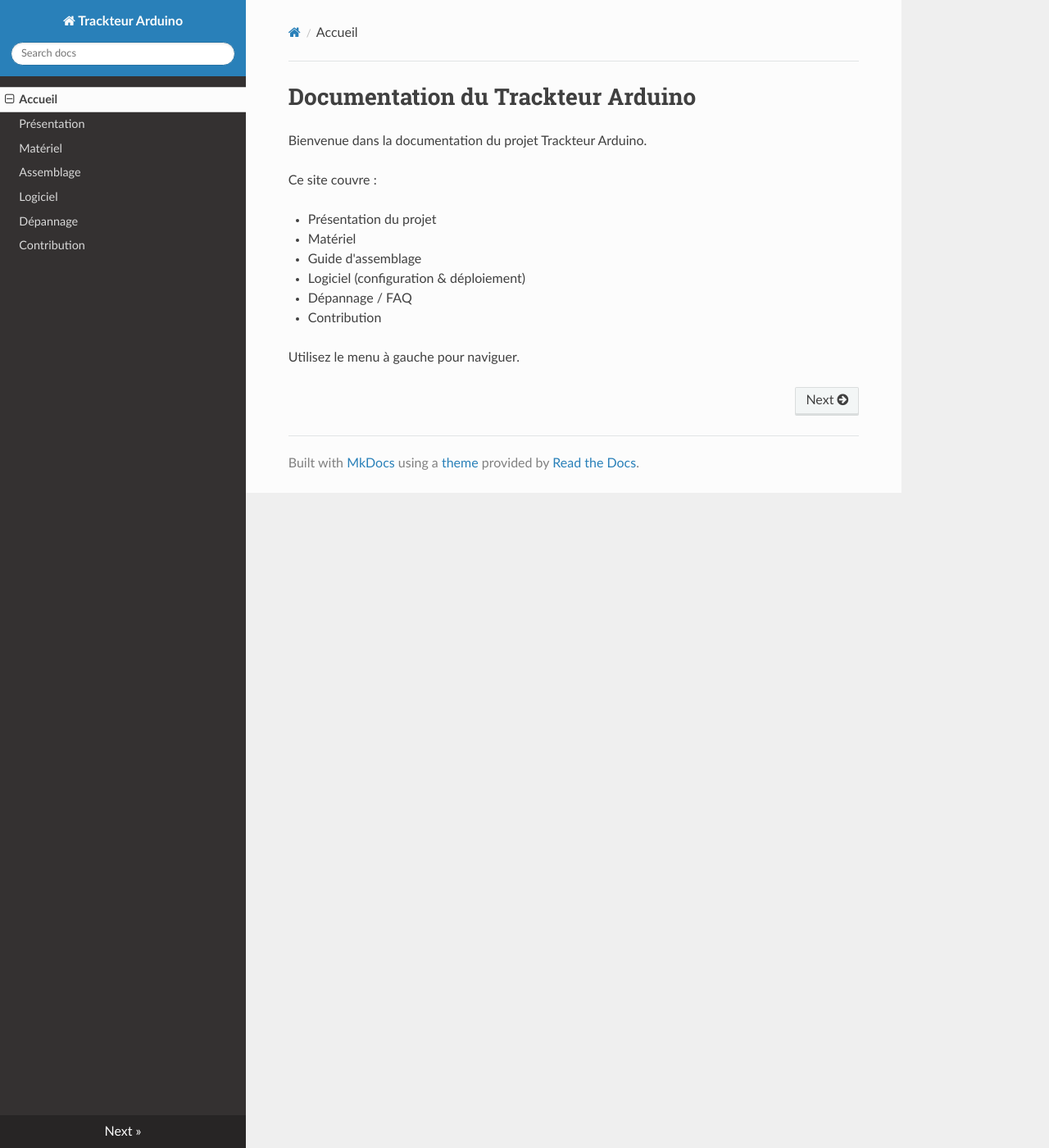
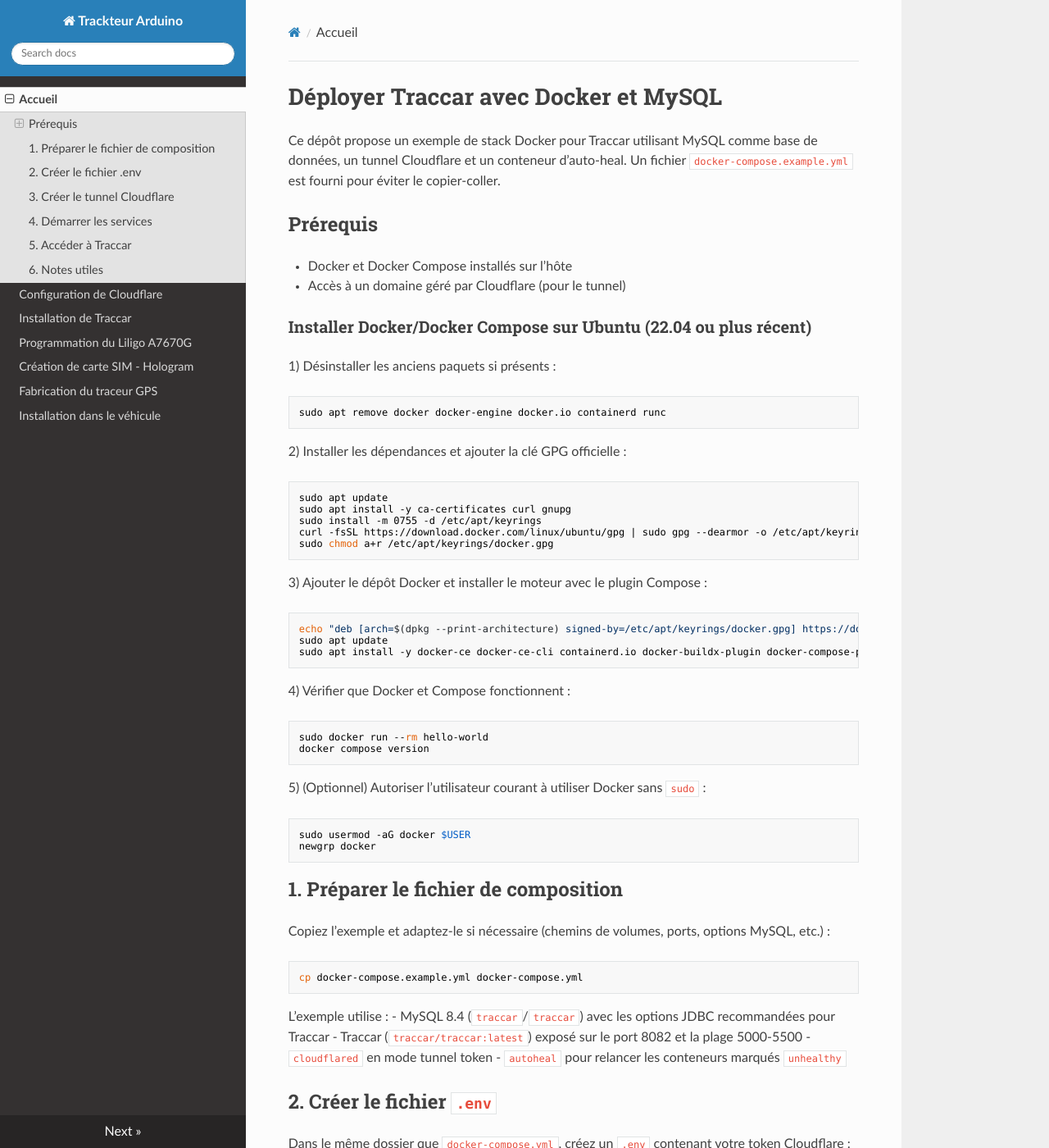
Before and after one commit to fpoisson2/trackteur, an MkDocs documentation site: the page built from docs/index.md, in a window 1280 px wide and 1400 px high. Shown: the whole window at 82% size. Built offline with MkDocs 1.6.1, drawn with Linux system fonts in a browser that asks for light colours; nearby versions of some CDN libraries; some of the changed text lies outside the part shown.

Commit message:
docs: Restructure documentation

````diff
--- a/docs/index.md
+++ b/docs/index.md
@@ -1,14 +1,91 @@
-# Documentation du Trackteur Arduino
+# Déployer Traccar avec Docker et MySQL
 
-Bienvenue dans la documentation du projet Trackteur Arduino.
+Ce dépôt propose un exemple de stack Docker pour Traccar utilisant MySQL comme base de données, un tunnel Cloudflare et un conteneur d’auto-heal. Un fichier `docker-compose.example.yml` est fourni pour éviter le copier-coller.
 
-Ce site couvre :
+## Prérequis
+- Docker et Docker Compose installés sur l’hôte
+- Accès à un domaine géré par Cloudflare (pour le tunnel)
 
-- Présentation du projet
-- Matériel
-- Guide d'assemblage
-- Logiciel (configuration & déploiement)
-- Dépannage / FAQ
-- Contribution
+### Installer Docker/Docker Compose sur Ubuntu (22.04 ou plus récent)
+1) Désinstaller les anciens paquets si présents :
+```bash
+sudo apt remove docker docker-engine docker.io containerd runc
+```
+2) Installer les dépendances et ajouter la clé GPG officielle :
+```bash
+sudo apt update
+sudo apt install -y ca-certificates curl gnupg
+sudo install -m 0755 -d /etc/apt/keyrings
+curl -fsSL https://download.docker.com/linux/ubuntu/gpg | sudo gpg --dearmor -o /etc/apt/keyrings/docker.gpg
+sudo chmod a+r /etc/apt/keyrings/docker.gpg
+```
+3) Ajouter le dépôt Docker et installer le moteur avec le plugin Compose :
+```bash
+echo "deb [arch=$(dpkg --print-architecture) signed-by=/etc/apt/keyrings/docker.gpg] https://download.docker.com/linux/ubuntu $(. /etc/os-release && echo "$VERSION_CODENAME") stable" | sudo tee /etc/apt/sources.list.d/docker.list > /dev/null
+sudo apt update
+sudo apt install -y docker-ce docker-ce-cli containerd.io docker-buildx-plugin docker-compose-plugin
+```
+4) Vérifier que Docker et Compose fonctionnent :
+```bash
+sudo docker run --rm hello-world
+docker compose version
+```
+5) (Optionnel) Autoriser l’utilisateur courant à utiliser Docker sans `sudo` :
+```bash
+sudo usermod -aG docker $USER
+newgrp docker
+```
 
-Utilisez le menu à gauche pour naviguer.
+## 1. Préparer le fichier de composition
+Copiez l’exemple et adaptez-le si nécessaire (chemins de volumes, ports, options MySQL, etc.) :
+
+```bash
+cp docker-compose.example.yml docker-compose.yml
+```
+
+L’exemple utilise :
+- MySQL 8.4 (`traccar`/`traccar`) avec les options JDBC recommandées pour Traccar
+- Traccar (`traccar/traccar:latest`) exposé sur le port 8082 et la plage 5000-5500
+- `cloudflared` en mode tunnel token
+- `autoheal` pour relancer les conteneurs marqués `unhealthy`
+
+## 2. Créer le fichier `.env`
+Dans le même dossier que `docker-compose.yml`, créez un `.env` contenant votre token Cloudflare :
+
+```env
+TUNNEL_TOKEN=<TOKEN_TRES_LONG>
+```
+
+Le token est fourni par Cloudflare lors de la création du tunnel (voir étape suivante).
+
+## 3. Créer le tunnel Cloudflare
+1. Sur le dashboard Cloudflare, assurez-vous que votre domaine (ex. `edxo.ca`) est géré par Cloudflare.
+2. Rendez-vous dans **Zero Trust → Networks → Tunnels** puis **Add a tunnel / Create a tunnel**.
+3. Choisissez Docker comme méthode d’installation et notez le token fourni après `--token`.
+4. Ajoutez un **Public hostname** pointant vers `http://traccar:8082` (le nom du service Docker).
+5. Collez le token dans `.env` sous `TUNNEL_TOKEN`.
+
+## 4. Démarrer les services
+Depuis le dossier contenant `docker-compose.yml` et `.env` :
+
+```bash
+sudo mkdir -p /opt/traccar/data /opt/traccar/logs
+# Lancer la stack en arrière-plan
+docker compose up -d
+```
+
+Vérifier les journaux si besoin :
+
+```bash
+docker compose ps
+docker compose logs -f traccar
+docker compose logs -f cloudflared
+```
+
+## 5. Accéder à Traccar
+Une fois que Traccar est en état *healthy* et que `cloudflared` tourne, accédez à l’interface via l’URL configurée dans Cloudflare (ex. `https://gps.edxo.ca`).
+
+## 6. Notes utiles
+- Vous pouvez retirer le mapping `8082:8082` pour n’exposer Traccar que via Cloudflare.
+- Pour plusieurs sous-domaines, ajoutez plusieurs règles d’ingress dans le tunnel Cloudflare.
+- `autoheal` relance automatiquement les conteneurs marqués `unhealthy` via les healthchecks.
--- a/mkdocs.yml
+++ b/mkdocs.yml
@@ -2,12 +2,12 @@
 site_description: Documentation du projet Trackteur Arduino (GPS, GSM, SD-Logger)
 nav:
   - Accueil: index.md
-  - Présentation: presentation.md
-  - Matériel: hardware.md
-  - Assemblage: assembly.md
-  - Logiciel: software.md
-  - Dépannage: troubleshooting.md
-  - Contribution: contributing.md
+  - Configuration de Cloudflare: configuration_cloudflare.md
+  - Installation de Traccar: installation_traccar.md
+  - Programmation du Liligo A7670G: programmation_liligo_a7670g.md
+  - Création de carte SIM - Hologram: creation_carte_sim_hologram.md
+  - Fabrication du traceur GPS: fabrication_traceur_gps.md
+  - Installation dans le véhicule: installation_vehicule.md
 theme:
   name: readthedocs
 docs_dir: docs
````
Also changed, not shown: README.md (deleted, +0 -91 lines), docs/assembly.md (deleted, +0 -17 lines), docs/configuration_cloudflare.md (added, +1 -0 lines), docs/contributing.md (deleted, +0 -9 lines), docs/creation_carte_sim_hologram.md (added, +1 -0 lines), docs/fabrication_traceur_gps.md (added, +1 -0 lines), docs/hardware.md (deleted, +0 -13 lines), docs/installation_traccar.md (added, +1 -0 lines), docs/installation_vehicule.md (added, +1 -0 lines), docs/presentation.md (deleted, +0 -17 lines), docs/software.md (deleted, +0 -19 lines), docs/test_protocol_trackteur.md (deleted, +0 -206 lines), docs/troubleshooting.md (deleted, +0 -10 lines), docs/programmation_liligo_a7670g.md (renamed from code/README.md).
